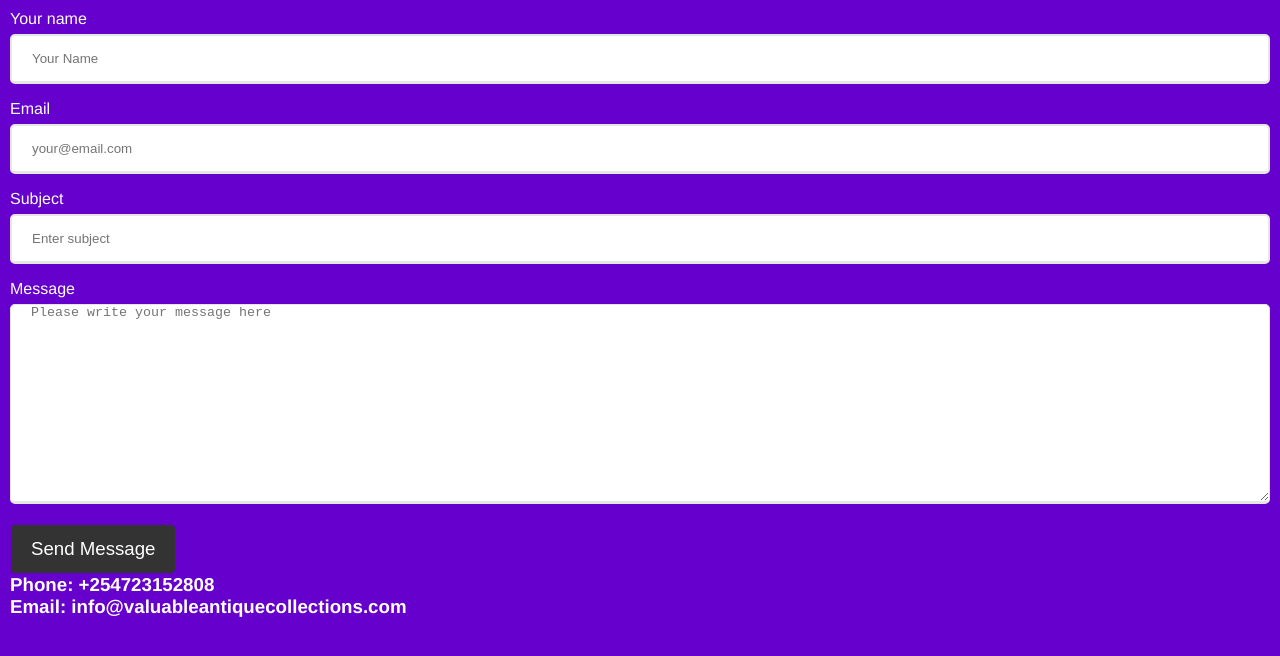
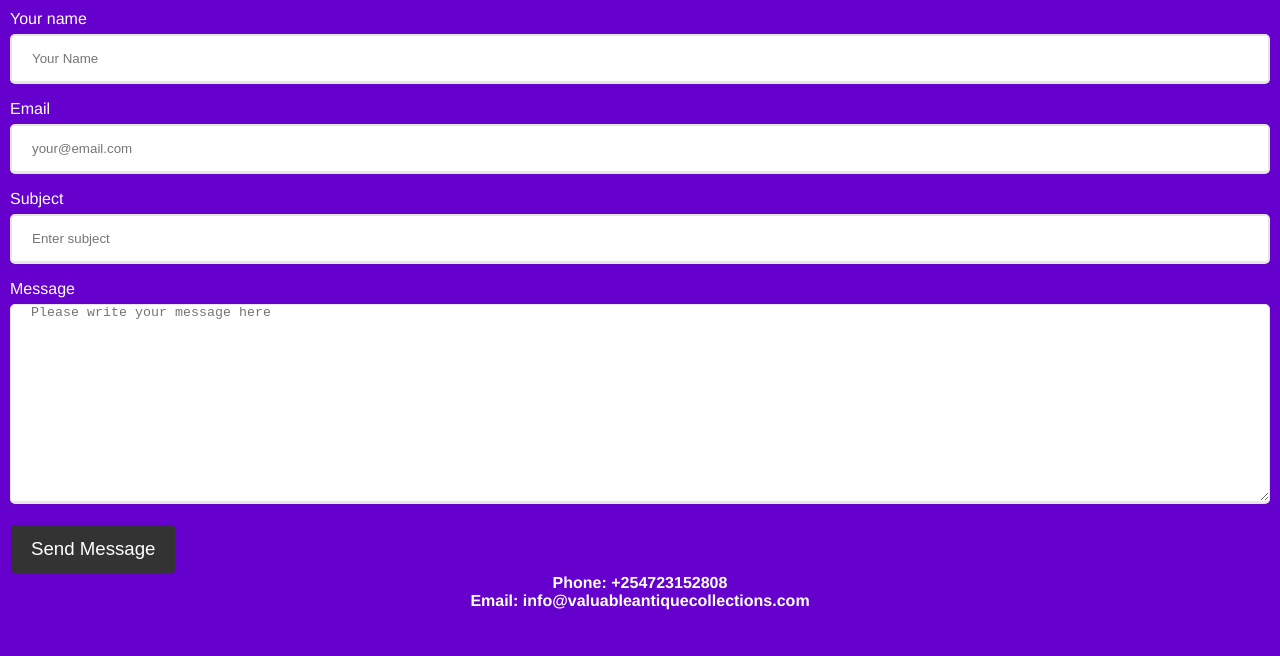
Before and after one commit to BILLthebuilder/mailer, a React (Create React App) app: page / in a window 1280 px wide. Shown: the top 656 px of the page. Built offline with nearby package versions, Linux system fonts and the light colour scheme; the HTML template or start-up script is replaced by a standard one.

Commit message:
make it bold

```diff
--- a/src/App.css
+++ b/src/App.css
@@ -15,7 +15,7 @@
 }
 p {
   text-align: center;
-  font-weight: 500;
+  font-weight: bolder;
 }
 
 .notification {
--- a/src/App.js
+++ b/src/App.js
@@ -35,8 +35,8 @@ class Contact extends Component {
 
             <button type="submit">{this.state.buttonText}</button>
             <div className="phone-email">
-              <h3 className="phone">Phone: +254723152808</h3>
-              <h3 className="email">Email: info@valuableantiquecollections.com</h3>
+              <p className="phone">Phone: +254723152808</p>
+              <p className="email">Email: info@valuableantiquecollections.com</p>
             </div>
 
             <div className="notification">{this.state.sent} </div>
```
